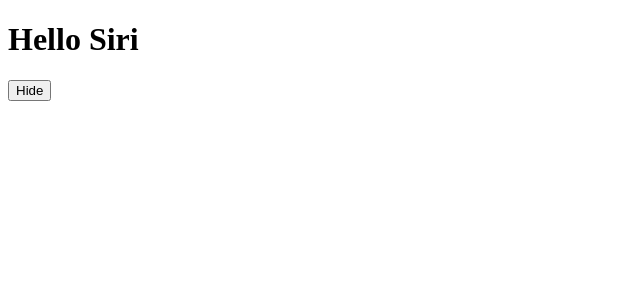
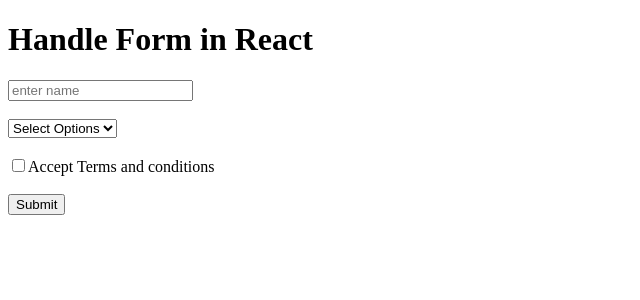
Before and after one commit to kinjalmicra/react_practical, a React (Create React App) app: page / in a window 1280 px wide. Shown: the top 300 px of the page, without its empty margins (0-640 px from the left). Built offline with nearby package versions, Linux system fonts and the light colour scheme.

Commit message:
Handle Form | checkbox | input field | select

```diff
--- a/src/App.js
+++ b/src/App.js
@@ -29,8 +29,14 @@
   //   setPrint(false);
   // };
 
-  const [status, setStatus] = useState(true);
-
+  // const [status, setStatus] = useState(true);
+  const [name, setName] = useState("");
+  const [tnc, setTnc] = useState(false);
+  const [interest, setInterest] = useState("");
+  function getFormData(e) {
+    console.warn(name, interest, tnc);
+    e.preventDefault();
+  }
   return (
     <Fragment>
       {/* <Home /> */}
@@ -50,29 +56,56 @@
         <h1>{data}</h1>
         <button onClick={handleData}>Click me</button>
       </div> */}
+
       {/* props in functional Components */}
       {/* <h1>Props in react</h1>
       <Student name={name} />
       <button onClick={handaleName}>
         Update Name
       </button> */}
-
       {/* Get Input box value */}
       {/* {print ? <h1>{data}</h1> : null}
       <input type="text" onChange={getData} />
+
       <button onClick={() => setPrint(true)}>Print</button> */}
 
       {/* Hide , Show and Toggle */}
       {/* {staus ? <h1>Hello Siri</h1> : null}
       <button onClick={() =>setStaus(false)}>Hide</button>
       <button onClick={() =>setStaus(true)}>Show</button> */}
-
-      <div>
+      {/* <div>
         {status ? <h1>Hello Siri</h1> : null}
 
         <button onClick={() => setStatus(!status)}>
           {status ? "Hide" : "Show"}
         </button>
+      </div> */}
+
+      {/* Handle Form | checkbox | input field | select */}
+      <div className="App">
+        <h1>Handle Form in React</h1>
+        <form onSubmit={getFormData}>
+          <input
+            type="text"
+            placeholder="enter name"
+            value={name}
+            onChange={(e) => setName(e.target.value)}
+          />{" "}
+          <br />
+          <br />
+          <select onChange={(e) => setInterest(e.target.value)}>
+            <option>Select Options</option>
+            <option>Marvel</option>
+            <option>DC</option>
+          </select>{" "}
+          <br />
+          <br />
+          <input type="checkbox" onChange={(e) => setTnc(e.target.checked)} />
+          <span>Accept Terms and conditions</span>
+          <br />
+          <br />
+          <button type="submit">Submit</button>
+        </form>
       </div>
     </Fragment>
   );
```
